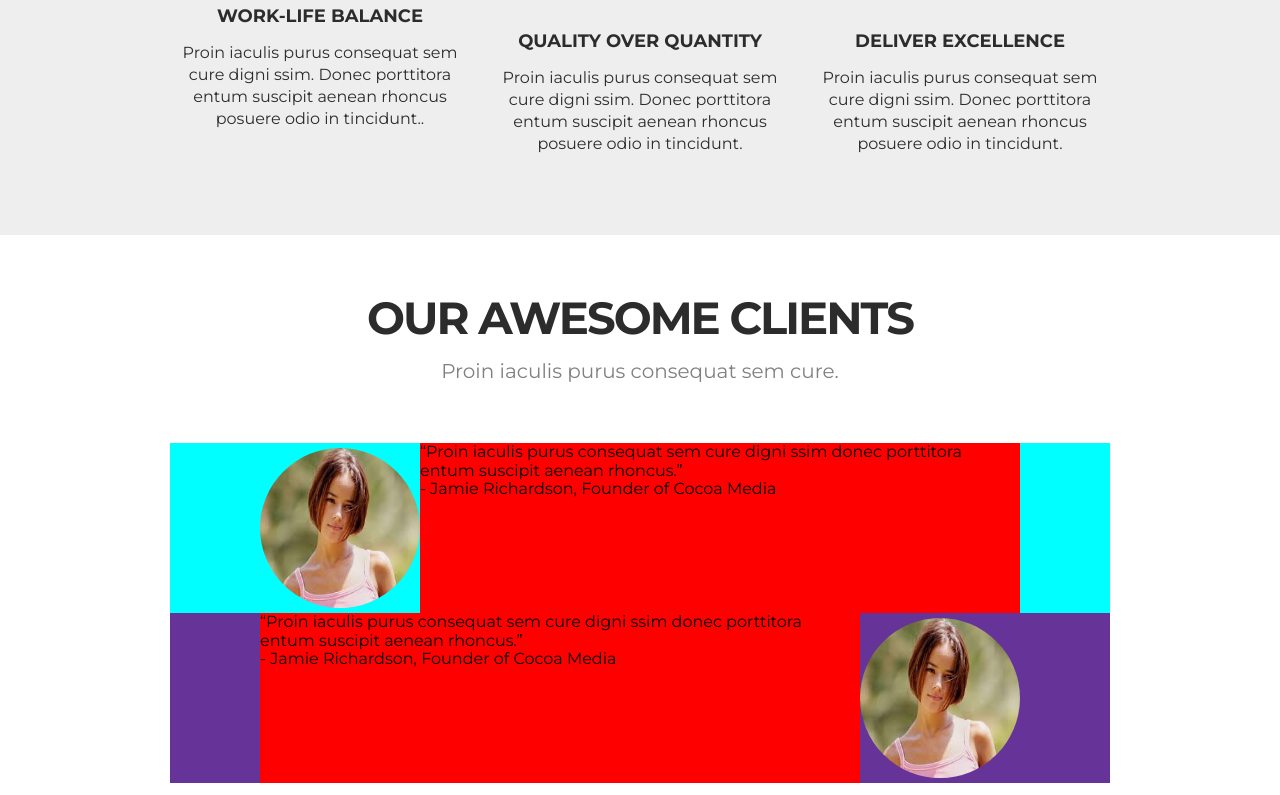
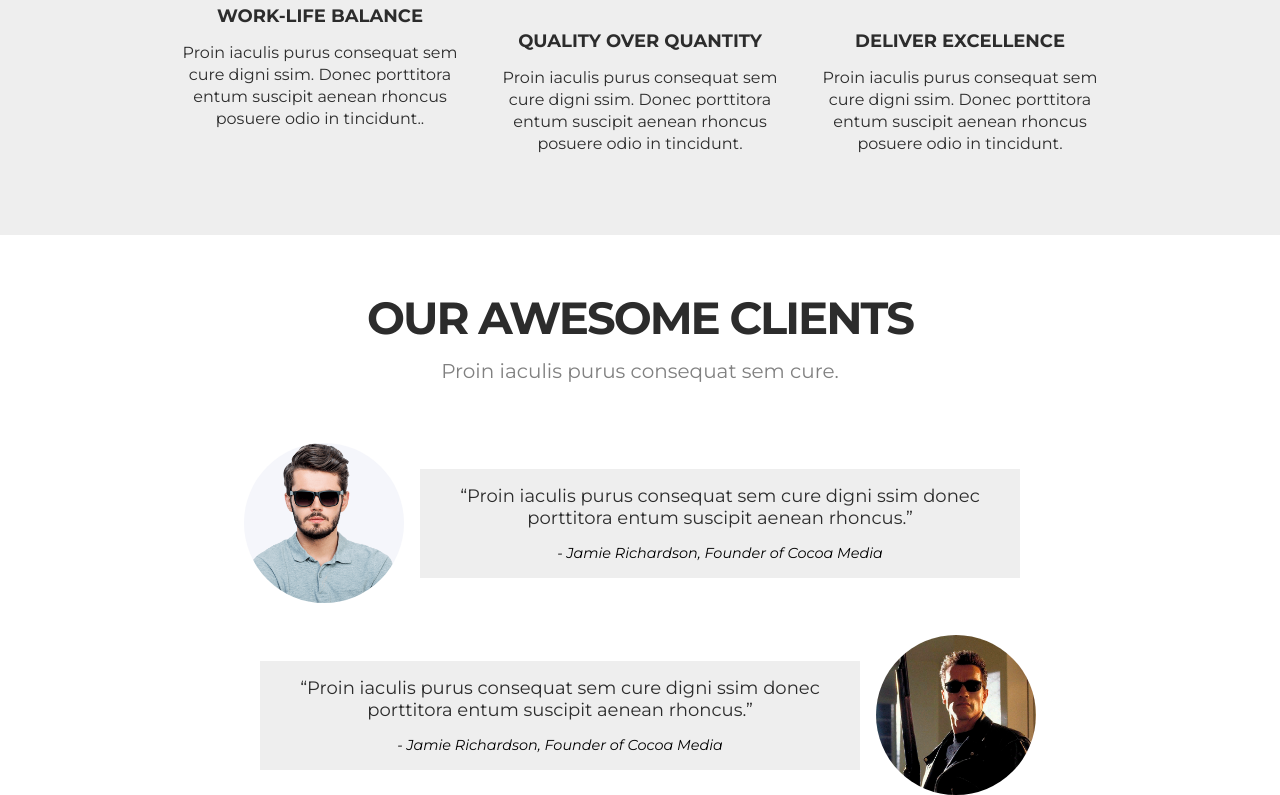
Before and after one commit to AlexViki/landing2, a plain HTML site: page index.html in a window 1280 px wide. Shown: the part 2693-3488 px from the top of the page. Drawn offline with Linux system fonts and the light colour scheme.

Commit message:
finished to create "block clients"

```diff
--- a/index.html
+++ b/index.html
@@ -195,10 +195,10 @@
 
             <div class="comments block-comments-1">
                 <div class="photo-client">
-                    <img class="photo-client" src="/img/photo/client.jpg" alt="client1">
+                    <img class="photo-client" src="/img/photo/client1.jpg" alt="client1">
                 </div>
                 <div class="comment-client">
-                    <p class="comment-client-text">
+                    <p class="comment-client-text text">
                         “Proin iaculis purus consequat sem cure  digni ssim donec porttitora entum suscipit aenean rhoncus.”
                     </p>
                     <p class="comment-client-quote">
@@ -209,15 +209,15 @@
 
             <div class="comments block-comments-2">
                 <div class="comment-client">
-                    <p class="comment-client-text">
+                    <p class="comment-client-text text">
                         “Proin iaculis purus consequat sem cure  digni ssim donec porttitora entum suscipit aenean rhoncus.”
                     </p>
-                    <p class="p comment-client-quote">
+                    <p class="comment-client-quote">
                         - Jamie Richardson, Founder of Cocoa Media
                     </p>
                 </div>
                 <div class="photo-client">
-                    <img src="/img/photo/client.jpg" alt="client1">
+                    <img src="/img/photo/client2.jpg" alt="client1">
                 </div>
             </div>
 
--- a/less/base/_base.less
+++ b/less/base/_base.less
@@ -1,5 +1,5 @@
 // базовые настройки для страници
-
+@bgr-color: #eeeeee;
 * {
     box-sizing: border-box;
 }
--- a/less/base/_fonts.less
+++ b/less/base/_fonts.less
@@ -2,4 +2,5 @@
 
 body {
     font-family: 'Montserrat', sans-serif;
+    font-size: 1em;
 }
--- a/less/blocks/_block_clients.less
+++ b/less/blocks/_block_clients.less
@@ -1,3 +1,5 @@
+@bgr-color: #eeeeee;
+
 .block-clients {
     margin-top: 50px;
 }
@@ -11,12 +13,12 @@
 .block-comments-1 {
     //height: 100px;
     //width: 100%;
-    background-color: aqua;
+    //background-color: aqua;
 }
 .block-comments-2 {
     //height: 100px;
     //width: 100%;
-    background-color: rebeccapurple;
+    //background-color: rebeccapurple;
 }
 
 .photo-client {
@@ -31,9 +33,16 @@
 }
 
 .comment-client {
-    background-color: red;
-    height: 170px;
+    display: flex;
+    flex-direction: column;
+    justify-content: center;
+    text-align: center;
+    background-color:@bgr-color;
     width: 600px;
+    padding-top: 1em;
+    padding-bottom: 1em;
+    margin-left: 1em;
+    margin-right: 1em;
 }
 
 .comments {
@@ -41,4 +50,19 @@
     flex-direction: row;
     justify-content: center;
     align-items: center;
+    padding-bottom: 2em;
+    &:last-child {
+        padding-bottom: 0;
+    }
 }
+
+.comment-client-text {
+    font-size: 1.125em;
+    margin-bottom: 0.9em;
+    //text-align: center;
+}
+
+.comment-client-quote {
+    font-size: 0.9em;
+    font-style: italic;
+}
--- a/less/blocks/_cultureValues.less
+++ /dev/null
@@ -1 +0,0 @@
-@main-green: #3DB39E;
```
Also changed, not shown: css/main.css, img/photo/client.jpg (deleted), img/photo/client1.jpg (added), img/photo/client2.jpg (added).
